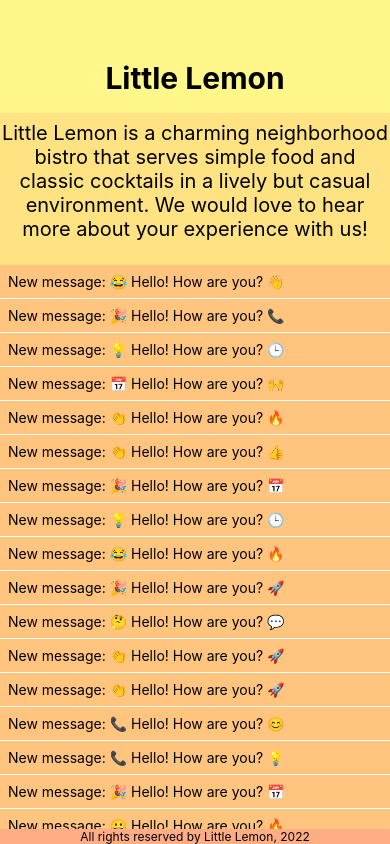
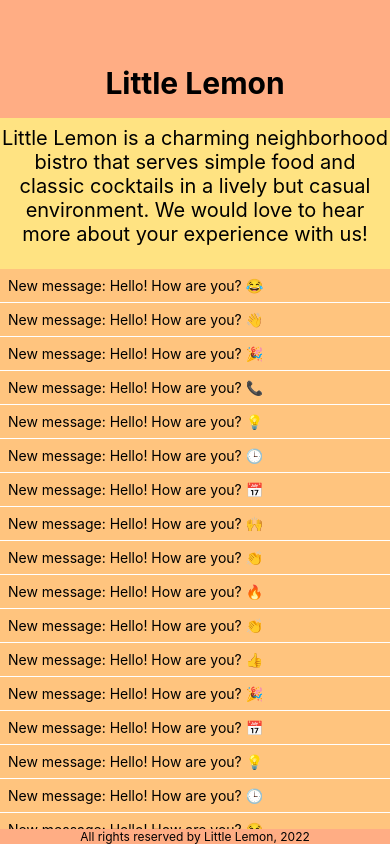
Before and after one commit to vladimirkratinov/LittleLemonApp-ReactNative, a React Native app: screen / in a window 390 px wide. Built offline with nearby package versions, Linux system fonts and the light colour scheme.

Commit message:
change color

```diff
--- a/App.js
+++ b/App.js
@@ -1,5 +1,5 @@
 import { StatusBar } from "expo-status-bar";
-import { StyleSheet, Text, View, ScrollView } from "react-native";
+import { StyleSheet, Text, View } from "react-native";
 import LittleLemonHeader from "./components/LittleLemonHeader";
 import LittleLemonFooter from "./components/LittleLemonFooter";
 import WelcomeScreen from "./components/WelcomeScreen";
@@ -7,15 +7,10 @@
 
 export default function App() {
   return (
-    <View
-      style={{
-        flex: 1,
-        backgroundColor: "white",
-      }}
-    >
+    <View style={styles.container}>
       <LittleLemonHeader />
       <WelcomeScreen />
-       <ScrollList />
+      <ScrollList />
       <LittleLemonFooter />
     </View>
   );
@@ -23,9 +18,7 @@
 
 const styles = StyleSheet.create({
   container: {
-    backgroundColor: "#fff",
-    backgroundColor: "#495E57",
-    alignItems: "center",
-    justifyContent: "center",
-  },
+    flex: 1,
+    backgroundColor: "white"
+  }
 });
--- a/components/LittleLemonFooter.js
+++ b/components/LittleLemonFooter.js
@@ -1,22 +1,21 @@
-import { View, Text } from "react-native";
+import { View, Text, StyleSheet } from "react-native";
 import React from "react";
 
 export default function LittleLemonFooter() {
   return (
-    <View
-      style={{
-        backgroundColor: "#FFAD84",
-      }}
-    >
-      <Text
-        style={{
-          fontSize: 12,
-          color: "black",
-          textAlign: "center",
-        }}
-      >
-        All rights reserved by Little Lemon, 2022
-      </Text>
+    <View style={footerStyles.container}>
+      <Text style={footerStyles.text}>All rights reserved by Little Lemon, 2022</Text>
     </View>
   );
 }
+
+const footerStyles = StyleSheet.create({
+  container: {
+    backgroundColor: "#FFAD84",
+  },
+  text: {
+    fontSize: 12,
+    color: "black",
+    textAlign: "center",
+  },
+});
--- a/components/LittleLemonHeader.js
+++ b/components/LittleLemonHeader.js
@@ -1,28 +1,26 @@
-import { View, Text } from "react-native";
+import { View, Text, StyleSheet } from "react-native";
 import React from "react";
 
 export default function LittleLemonHeader() {
   return (
-    <View
-      style={{
-        flex: 0.2,
-        backgroundColor: "#FFF78A",
-      }}
-    >
-      <Text
-        style={{
-          padding: 0,
-          marginTop: 60,
-          fontSize: 30,
-          color: "black",
-          fontWeight: "bold",
-          justifyContent: "center",
-          textAlign: "center",
-        }}
-        numberOfLines={1}
-      >
-        Little Lemon
-      </Text>
+    <View style={headerStyles.container}>
+      <Text style={headerStyles.text}>Little Lemon</Text>
     </View>
   );
 }
+
+const headerStyles = StyleSheet.create({
+  container: {
+    flex: 0.21,
+    backgroundColor: "#FFAD84",
+  },
+  text: {
+    padding: 0,
+    marginTop: 65,
+    fontSize: 30,
+    color: "black",
+    fontWeight: "bold",
+    justifyContent: "center",
+    textAlign: "center",
+  }
+});
--- a/components/ScrollList.js
+++ b/components/ScrollList.js
@@ -1,20 +1,19 @@
-import React from 'react';
-import { ScrollView, Text, StyleSheet } from 'react-native';
-
-const emojis = ['😀', '😂', '😊', '👍', '🎉', '📱', '💬', '📞', '🙌', '👋', '🥳', '📧', '📅', '🕒', '🚀', '🔥', '💡', '🌈', '👏', '🤔'];
+import React from "react";
+import { ScrollView, Text, StyleSheet } from "react-native";
+import emojis from './emojis.js';
 
 const getRandomEmoji = () => emojis[Math.floor(Math.random() * emojis.length)];
 
 const MockData = Array.from({ length: 20 }, (_, index) => ({
   id: index,
-  text: `New message: ${getRandomEmoji()} Hello! How are you? ${getRandomEmoji()}`,
+  text: `New message: Hello! How are you? ${getRandomEmoji()}`,
 }));
 
 const ScrollList = () => {
   return (
-    <ScrollView style={styles.container}>
-      {MockData.map(item => (
-        <Text key={item.id} style={styles.item}>
+    <ScrollView style={scrollListStyles.container}>
+      {MockData.map((item) => (
+        <Text key={item.id} style={scrollListStyles.item}>
           {item.text}
         </Text>
       ))}
@@ -22,18 +21,19 @@
   );
 };
 
-const styles = StyleSheet.create({
+const scrollListStyles = StyleSheet.create({
   container: {
     flex: 1,
     padding: 0,
     marginBottom: 0,
-    backgroundColor: "#FFC47E"
+    backgroundColor: "#FFC47E",
   },
   item: {
     fontSize: 14,
     padding: 8,
+    flexWrap: "wrap",
     borderBottomWidth: 1,
-    borderBottomColor: '#fff',
+    borderBottomColor: "#fff",
   },
 });
 
--- a/components/WelcomeScreen.js
+++ b/components/WelcomeScreen.js
@@ -1,23 +1,10 @@
-import { View, Text, ScrollView } from "react-native";
+import { View, Text, StyleSheet } from "react-native";
 import React from "react";
 
 export default function WelcomeScreen() {
   return (
-    <View
-      style={{
-        flex: 0.27,
-        backgroundColor: "#FFE382",
-      }}
-    >
-      <Text
-        style={{
-          padding: 0,
-          marginVertical: 8,
-          fontSize: 20,
-          color: "black",
-          textAlign: "center",
-        }}
-      >
+    <View style={welcomeStyles.container}>
+      <Text style={welcomeStyles.text}>
         Little Lemon is a charming neighborhood bistro that serves simple food
         and classic cocktails in a lively but casual environment. We would love
         to hear more about your experience with us!
@@ -25,3 +12,17 @@
     </View>
   );
 }
+
+const welcomeStyles = StyleSheet.create({
+  container: {
+    flex: 0.27,
+    backgroundColor: "#FFE382",
+  },
+  text: {
+    padding: 0,
+    marginVertical: 8,
+    fontSize: 20,
+    color: "black",
+    textAlign: "center",
+  },
+});
--- /dev/null
+++ b/components/emojis.js
@@ -0,0 +1,24 @@
+const emojis = [
+    "😀",
+    "😂",
+    "😊",
+    "👍",
+    "🎉",
+    "📱",
+    "💬",
+    "📞",
+    "🙌",
+    "👋",
+    "🥳",
+    "📧",
+    "📅",
+    "🕒",
+    "🚀",
+    "🔥",
+    "💡",
+    "🌈",
+    "👏",
+    "🤔",
+  ];
+
+  export default emojis;
```
